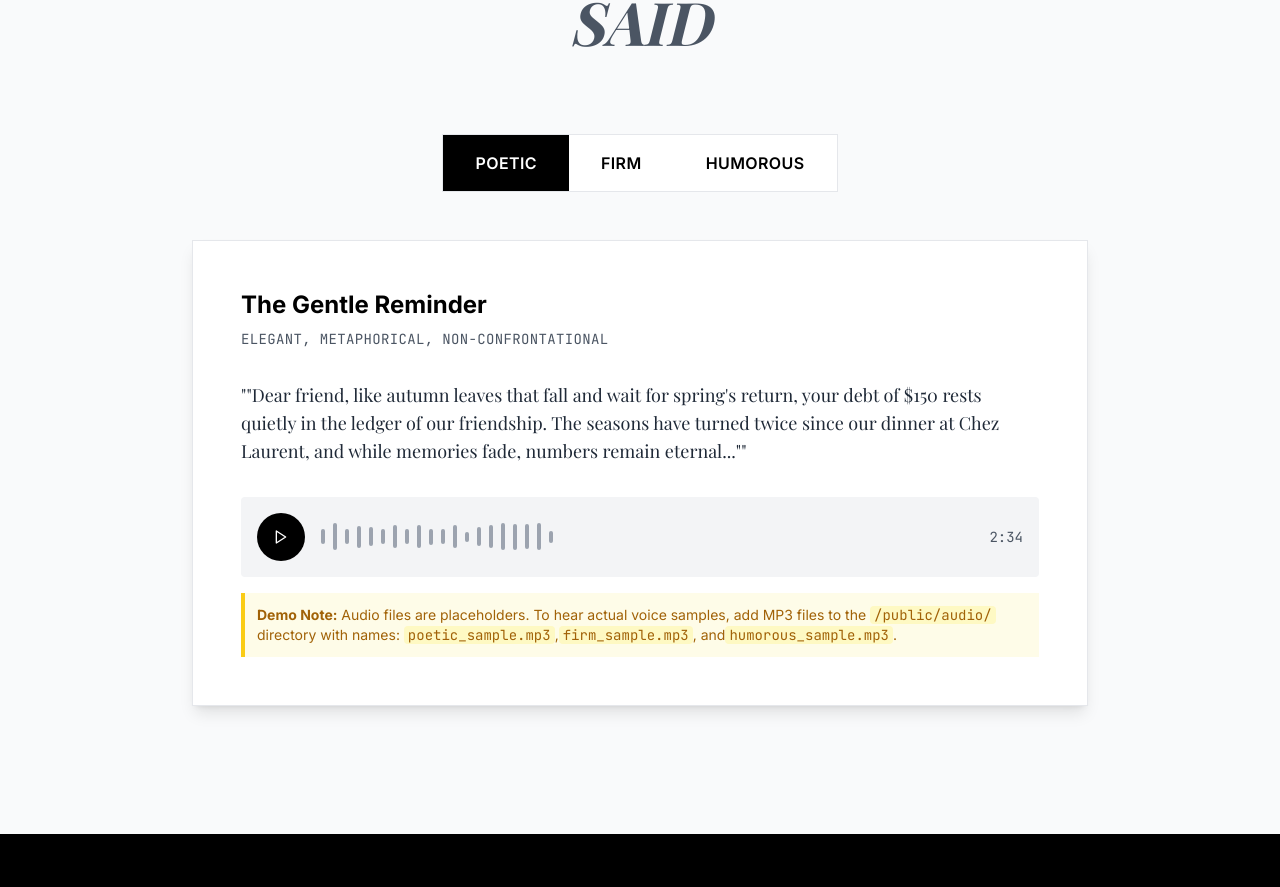
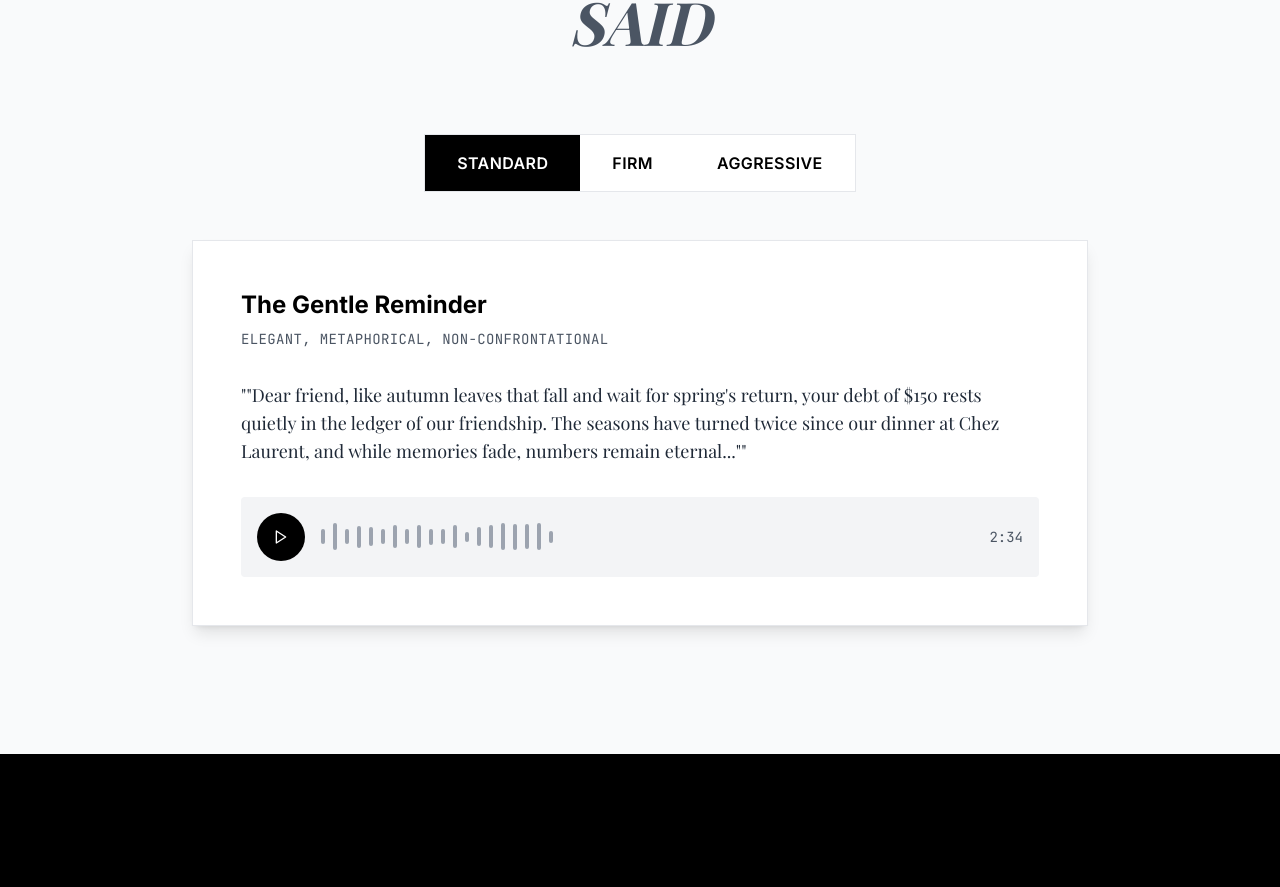
Before and after one commit to Warfarian/Shylock.ai, a React (Vite) app: page / in a window 1280 px wide. Shown: the part 3290-4177 px from the top of the page. Built offline with nearby package versions, Linux system fonts and the light colour scheme; a web font is replaced by a local one.

Commit message:
Update examples section with new audio files

```diff
--- a/src/components/ExamplesSection.tsx
+++ b/src/components/ExamplesSection.tsx
@@ -36,14 +36,14 @@ const ExamplesSection: React.FC = () => {
 
   const examples = [
     {
-      type: 'Poetic',
+      type: 'Standard',
       title: 'The Gentle Reminder',
       script: `"Dear friend, like autumn leaves that fall and wait for spring's return,
       your debt of $150 rests quietly in the ledger of our friendship.
       The seasons have turned twice since our dinner at Chez Laurent,
       and while memories fade, numbers remain eternal..."`,
       tone: 'Elegant, metaphorical, non-confrontational',
-      audioSrc: '/audio/poetic_sample.mp3',
+      audioSrc: '/usual_sample.mp3',
       duration: '2:34'
     },
     {
@@ -54,18 +54,18 @@ const ExamplesSection: React.FC = () => {
       extended to 120 days. I trust we can resolve this matter with the same
       efficiency you'd expect in your own business dealings..."`,
       tone: 'Direct, professional, appeals to business sense',
-      audioSrc: '/audio/firm_sample.mp3',
+      audioSrc: '/firm_sample.mp3',
       duration: '1:58'
     },
     {
-      type: 'Humorous',
-      title: 'The Light Touch',
-      script: `"Hello! Your friendly neighborhood debt collector here - though I prefer
-      'Financial Relationship Counselor.' That $45 from our pizza adventure has been
+      type: 'Aggressive',
+      title: 'The Serious Approach',
+      script: `"Listen carefully. That $45 from our pizza adventure has been
       practicing social distancing from your wallet for quite some time now.
-      Perhaps it's time for a reunion?"`,
-      tone: 'Playful, light-hearted, maintains friendship',
-      audioSrc: '/audio/humorous_sample.mp3',
+      This isn't a request anymore — it's a demand. Time to face the music
+      and settle what you owe."`,
+      tone: 'Assertive, direct, no-nonsense approach',
+      audioSrc: '/aggressive_sample.mp3',
       duration: '2:12'
     },
   ];
@@ -172,17 +172,6 @@ const ExamplesSection: React.FC = () => {
                   {examples[activeExample].duration}
                 </span>
               </div>
-
-              {/* Audio file notice */}
-              <div className="mt-4 p-3 bg-yellow-50 border-l-4 border-yellow-400 text-sm">
-                <p className="text-yellow-700">
-                  <strong>Demo Note:</strong> Audio files are placeholders. To hear actual voice samples,
-                  add MP3 files to the <code className="bg-yellow-100 px-1 rounded">/public/audio/</code> directory
-                  with names: <code className="bg-yellow-100 px-1 rounded">poetic_sample.mp3</code>,
-                  <code className="bg-yellow-100 px-1 rounded">firm_sample.mp3</code>, and
-                  <code className="bg-yellow-100 px-1 rounded">humorous_sample.mp3</code>.
-                </p>
-              </div>
             </div>
           </div>
         </div>
```
